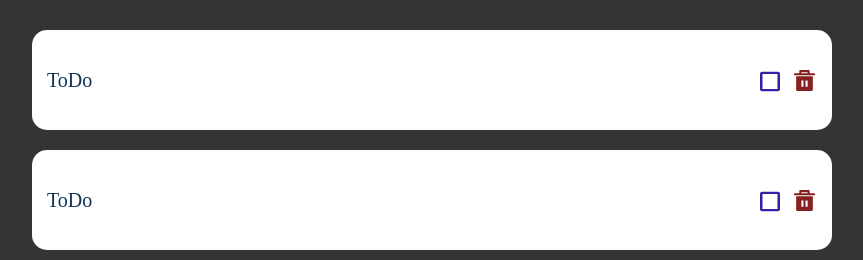
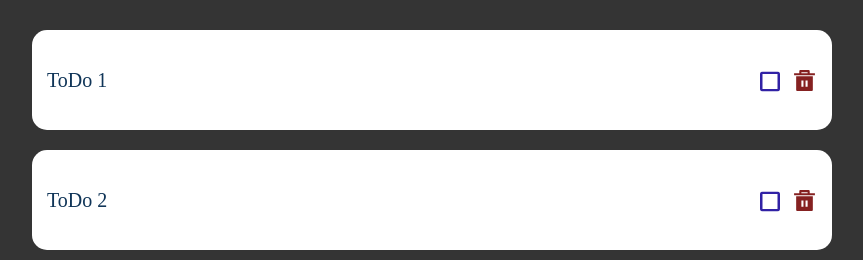
Before and after one commit to LucasPCotrim/poc-todo-list, a React (Create React App) app: page / in a window 1280 px wide. Shown: the part 200-460 px from the top of the page, without its empty margins (208-1071 px from the left). Built offline with nearby package versions, Linux system fonts and the light colour scheme.

Commit message:
Initial implementation of delete functionality

```diff
--- a/src/components/Todo/Todo.tsx
+++ b/src/components/Todo/Todo.tsx
@@ -3,8 +3,15 @@ import { RiDeleteBin5Fill } from 'react-icons/ri';
 import { ImCheckboxUnchecked, ImCheckboxChecked } from 'react-icons/im';
 import { useState } from 'react';
 
-export default function Todo() {
+type TodoProps = {
+  name: string;
+  index: number;
+  handleDelete: (index: number) => void;
+};
+
+export default function Todo({ name, index, handleDelete }: TodoProps) {
   const [checked, setChecked] = useState(false);
+  console.log('index = ', index);
 
   const handleCheck = (event: React.MouseEvent<HTMLElement>) => {
     setChecked(!checked);
@@ -12,12 +19,12 @@ export default function Todo() {
 
   return (
     <TodoContainer checked={checked}>
-      <div className='content'>ToDo</div>
+      <div className='content'>{name}</div>
       <div className='todo-buttons'>
         <div className='status-icon' onClick={handleCheck}>
           {checked ? <ImCheckboxChecked /> : <ImCheckboxUnchecked />}
         </div>
-        <div className='delete-icon'>
+        <div className='delete-icon' onClick={() => handleDelete(index)}>
           <RiDeleteBin5Fill />
         </div>
       </div>
--- a/src/components/TodoList/TodoList.tsx
+++ b/src/components/TodoList/TodoList.tsx
@@ -1,12 +1,25 @@
 import { TodoListContainer } from './TodoList.style';
 import Todo from '../Todo/Todo';
+import { useState } from 'react';
 
 export default function TodoList() {
+  const [toDos, setToDos] = useState(['ToDo 1', 'ToDo 2']);
+
+  const handleDelete = (index: number) => {
+    setToDos([...toDos].splice(index, 1));
+  };
+
   return (
     <>
       <TodoListContainer>
-        <Todo />
-        <Todo />
+        {toDos.map((toDo, index) => (
+          <Todo
+            key={index}
+            name={toDo}
+            index={index}
+            handleDelete={handleDelete}
+          />
+        ))}
       </TodoListContainer>
     </>
   );
```
